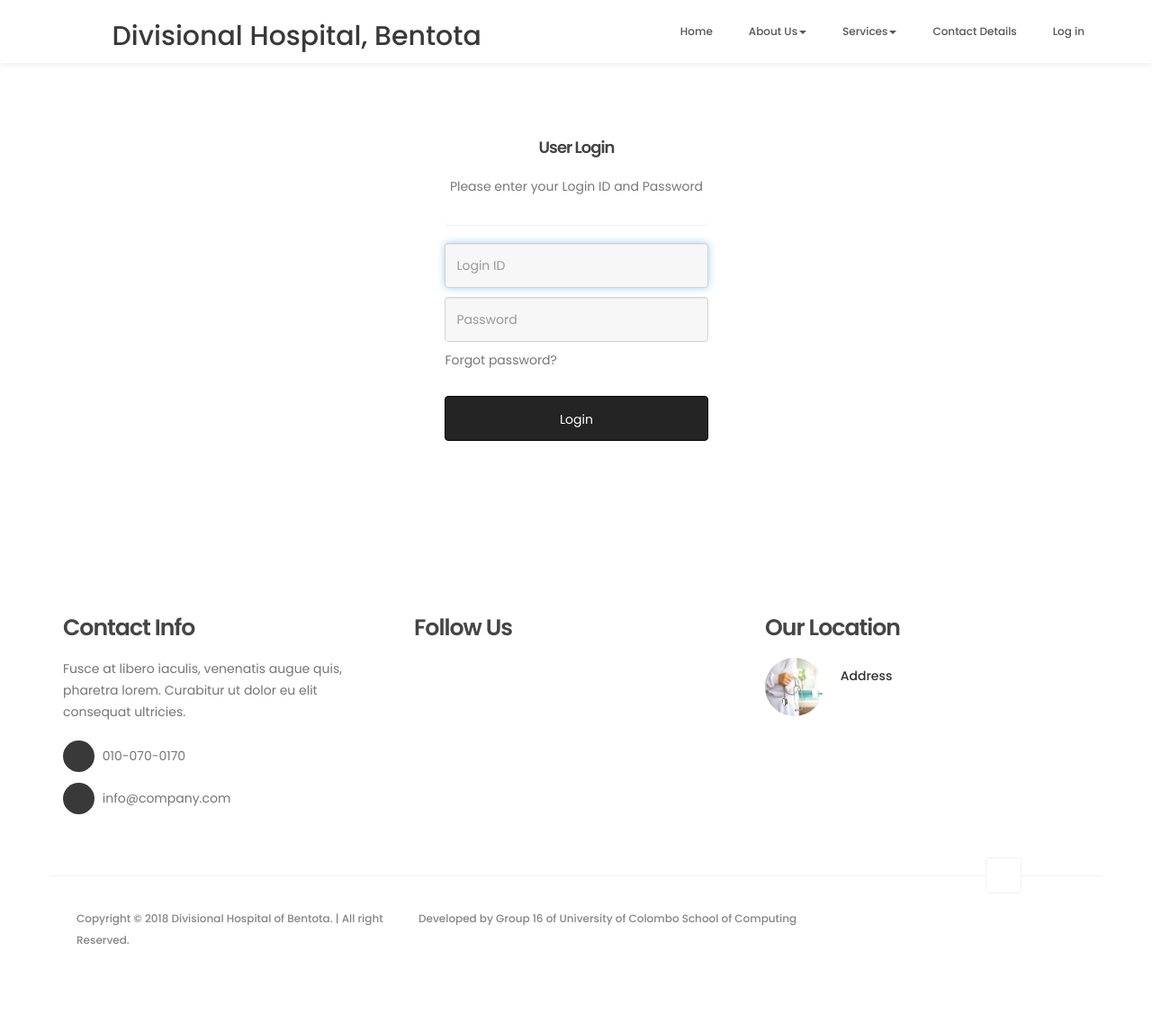
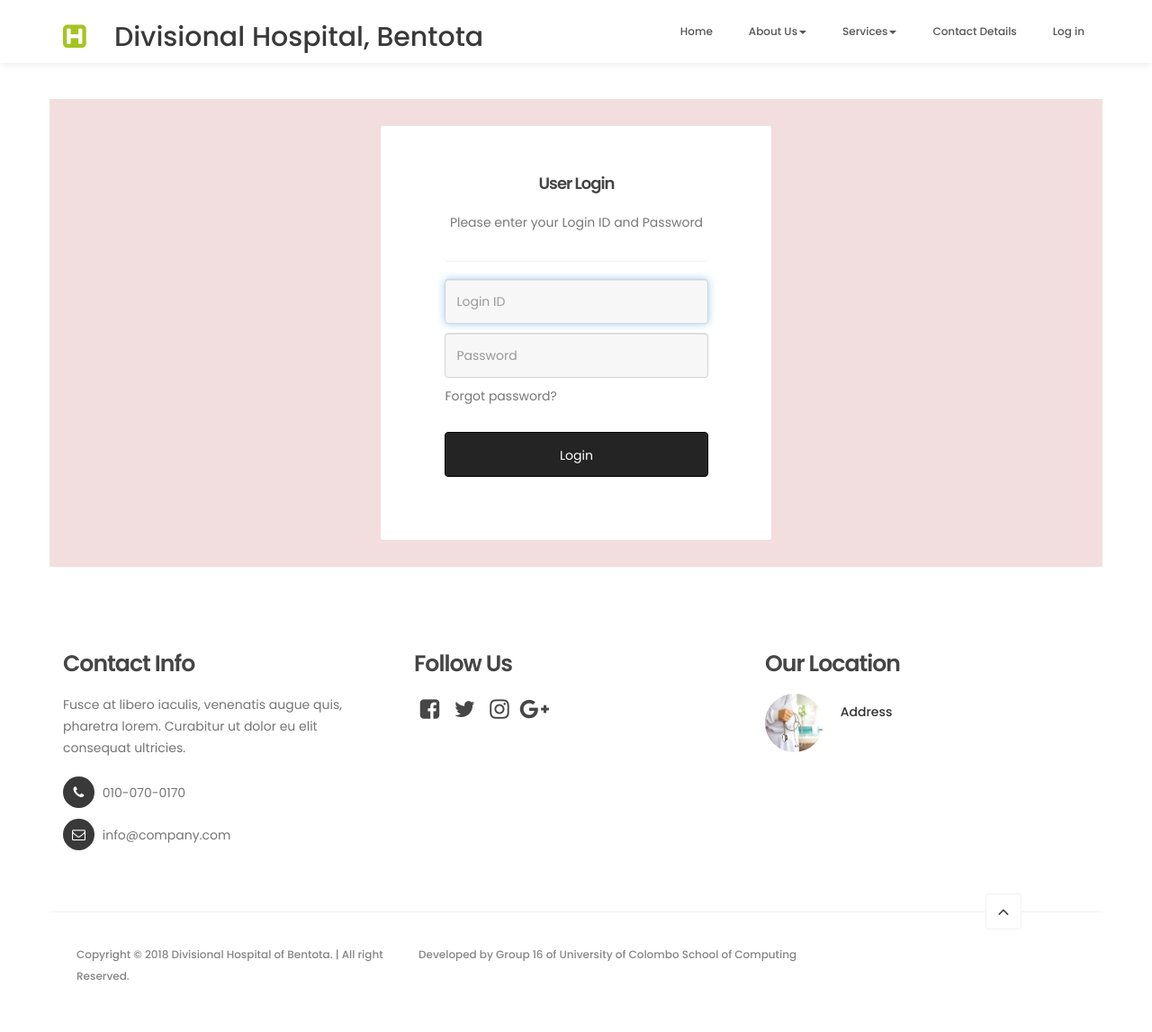
Before and after one commit to Niweera/gp, a PHP site: page /gp/login in a window 1280 px wide. Shown: the whole page at 90% size. Before the commit the page ends 1049 px from the top, so only its background shows below. Run offline with PHP 8.4, Linux system fonts and the light colour scheme; some web fonts are replaced.

Commit message:
Minor edit

```diff
--- a/index.php
+++ b/index.php
@@ -23,7 +23,7 @@
      <!--MAIN-->
     <link rel="stylesheet" type="text/css" href="./styles.css">
     <link rel="stylesheet" href="css/tooplate-style.css">
-
+    <link href="https://maxcdn.bootstrapcdn.com/font-awesome/4.7.0/css/font-awesome.min.css" rel="stylesheet">
 
 </head>
 
--- a/login/index.php
+++ b/login/index.php
@@ -88,7 +88,7 @@
     <link rel="stylesheet" href="../styles.css"/>
     <link rel="stylesheet" href="./style.css"/>
     <link rel="stylesheet" href="../css/tooplate-style.css">
-
+    <link href="https://maxcdn.bootstrapcdn.com/font-awesome/4.7.0/css/font-awesome.min.css" rel="stylesheet">
 </head>
 <body id="LoginForm">
 
@@ -140,8 +140,8 @@
           </div>
      </section>
 
-<!-- login modal codes-->
-<div class="container">
+<!-- login modal codes--><br><br>
+<div class="container bg-danger">
     <div class="login-form">
         <div class="main-div">
             <div class="panel">
@@ -151,16 +151,11 @@
             <form id="Login" action="<?php echo $_SERVER['PHP_SELF']?>" method="post">
 
                 <div class="form-group">
-
-
                     <input type="text" class="form-control" id="inputEmail" placeholder="Login ID" name="email" autocomplete="off" required autofocus>
-
                 </div>
 
                 <div class="form-group">
-
                     <input type="password" class="form-control" id="inputPassword" placeholder="Password" name="password" required autofocus>
-
                 </div>
                 <div class="forgot">
                 <a href="reset.php">Forgot password?</a>
@@ -170,7 +165,6 @@
             </form>
         </div>
     </div>
-</div>
 </div>
 
    <!-- FOOTER -->
```
